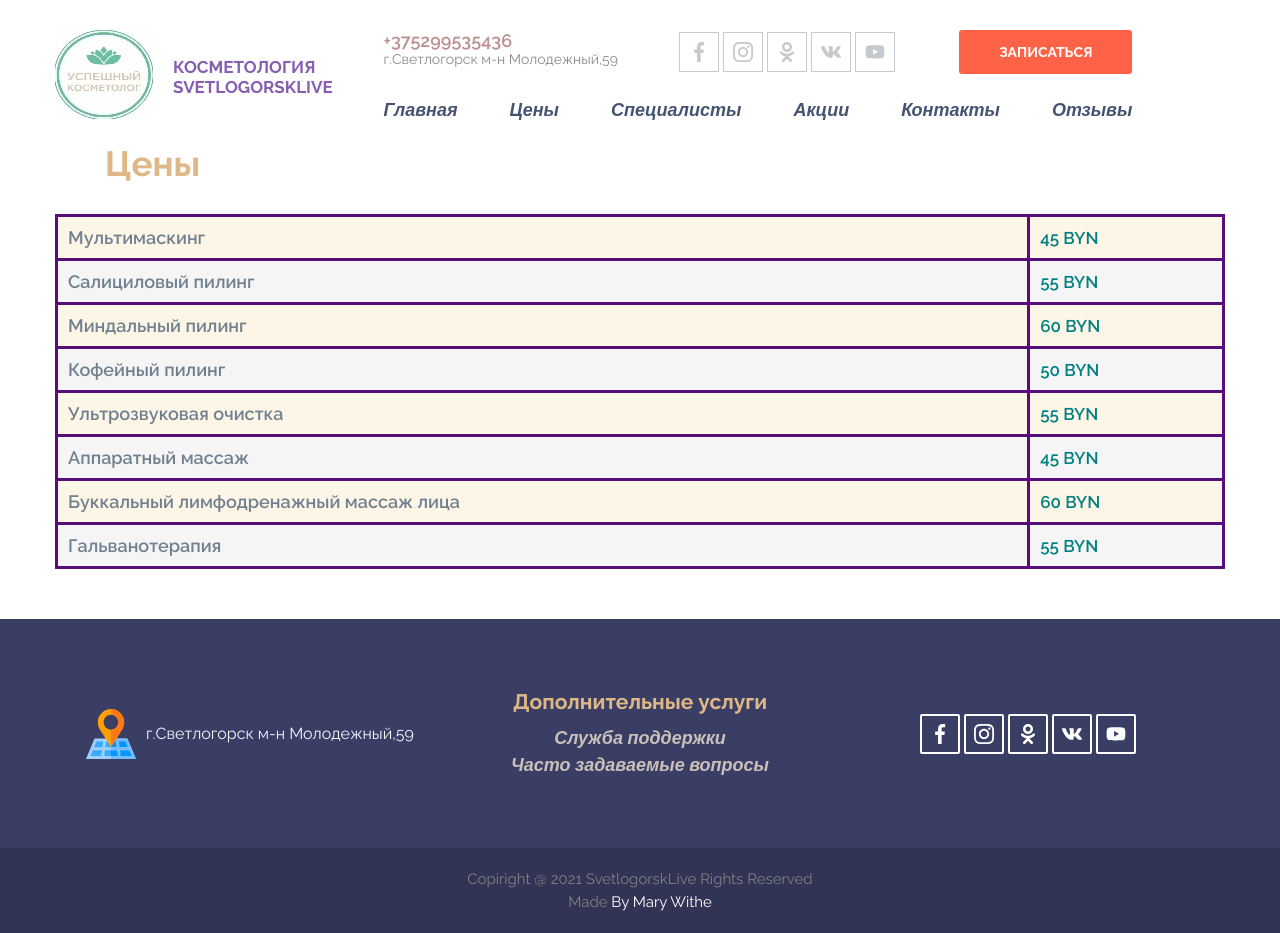
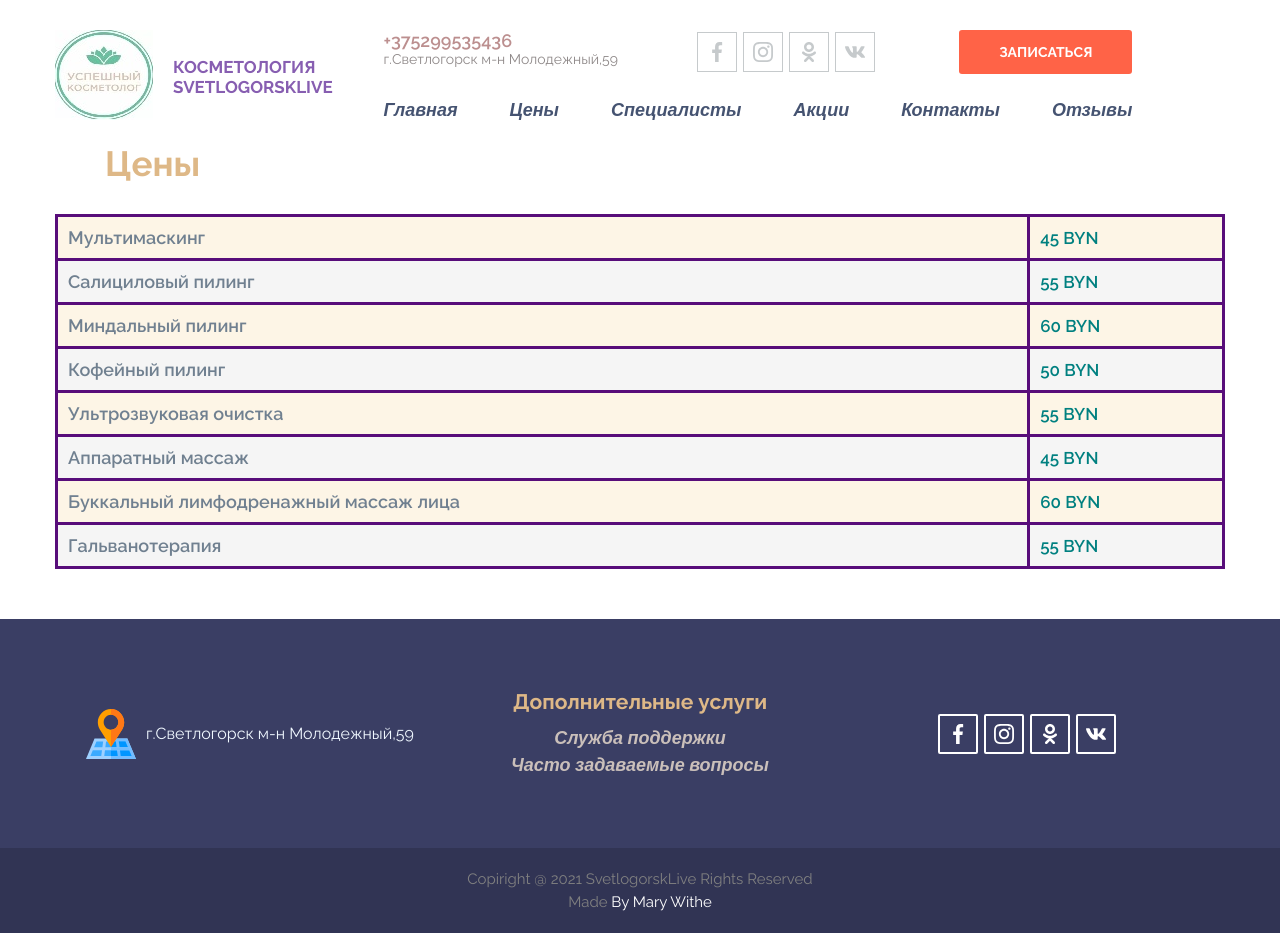
Before and after one commit to MariaVS28/Cosmetology, a plain HTML site: page prices.html in a window 1280 px wide. Drawn offline with nearby package versions, Linux system fonts and the light colour scheme.

Commit message:
Remove youtube

```diff
--- a/Styles/headerStyles.css
+++ b/Styles/headerStyles.css
@@ -249,7 +249,7 @@ p {
     align-items: center;
     width: 40px;
     height: 40px;
-    margin-right: 4px;
+    margin-right: 6px;
 
     background-color: #fff;
     border: 1px solid #c6cacc;
--- a/footer.html
+++ b/footer.html
@@ -15,7 +15,7 @@
             <input type="text" placeholder="Имя и фамилия" name="fullName" required>
 
             <label for="phone"><div class="popup__title">Контактный телефон</div></label>
-            <input type="tel" placeholder="+375(29)1849999" name="phone" required>
+            <input type="tel" placeholder="+375(29)9535436" name="phone" required>
 
             <label for="comment"><div class="popup__title">Опишите вашу проблему</div></label>
             <textarea class="popup__textarea" type="text" placeholder="" name="comment" unrequired></textarea>
@@ -63,11 +63,6 @@
                             <use xlink:href="#vk"></use>
                         </svg>
                     </a>
-                    <a class="social__item" href="#" target="_blank">
-                        <svg class="social__icon">
-                            <use xlink:href="#youtube"></use>
-                        </svg>
-                    </a>
                 </div>
             </div>
             <div class="footer__block device--phone">
--- a/header.html
+++ b/header.html
@@ -52,7 +52,7 @@
             <input type="text" placeholder="Имя и фамилия" name="fullName" required>
 
             <label for="phone"><div class="popup__title">Контактный телефон</div></label>
-            <input type="tel" placeholder="+375(29)1849999" name="phone" required>
+            <input type="tel" placeholder="+375(29)9535436" name="phone" required>
 
             <label for="comment"><div class="popup__title">Ваш комментарий</div></label>
             <textarea class="popup__textarea" type="text" placeholder="Например, желаемые дата и время" name="comment" unrequired></textarea>
@@ -102,11 +102,6 @@
                                 <use xlink:href="#vk"></use>
                             </svg>
                         </a>
-                        <a class="social__item" href="#" target="_blank">
-                            <svg class="social__icon">
-                                <use xlink:href="#youtube"></use>
-                            </svg>
-                        </a>
                     </div>
                     <a class="btn btn--red" onclick="openSignUp()">Записаться</a>
                     <button class="burger" type="button">
```
